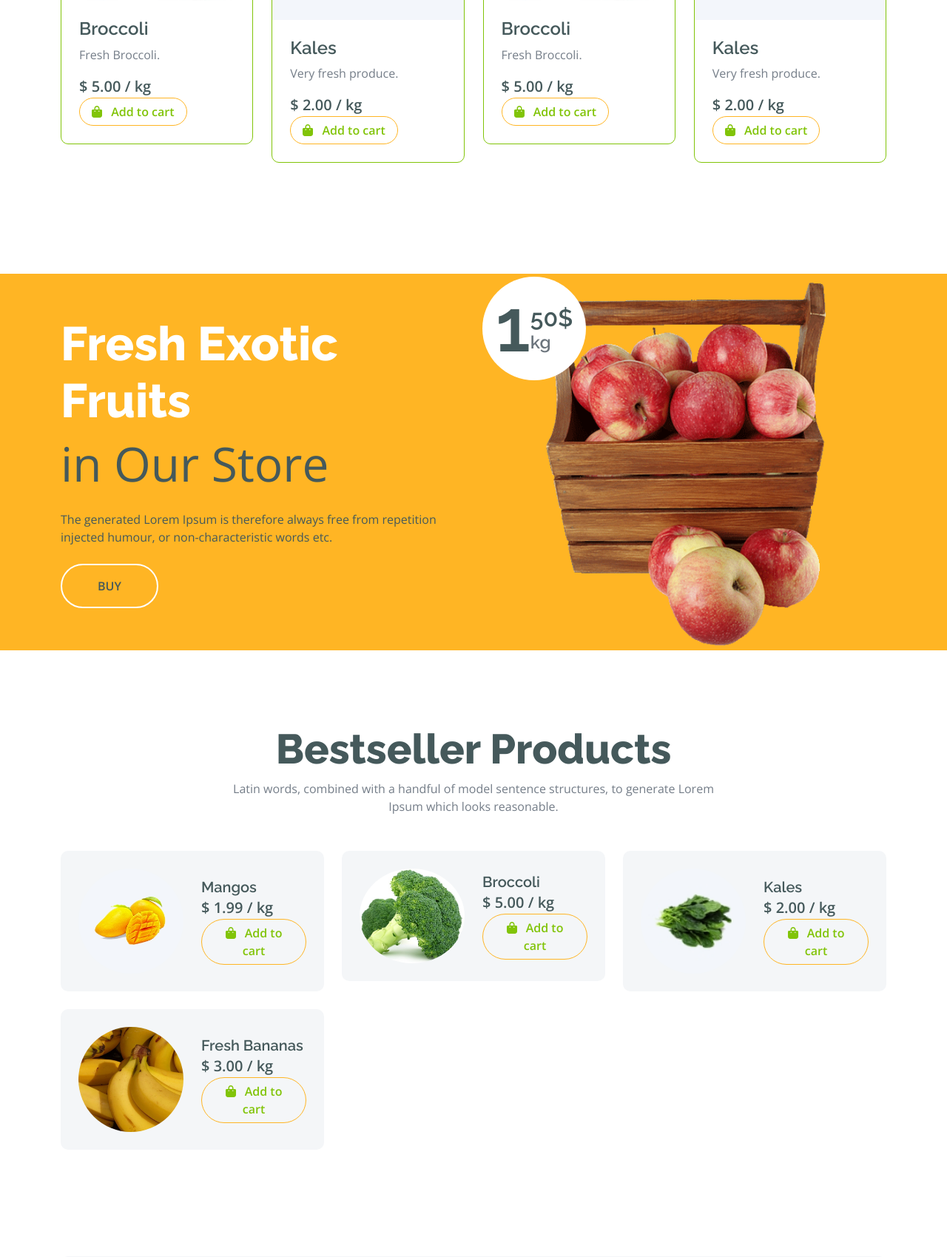
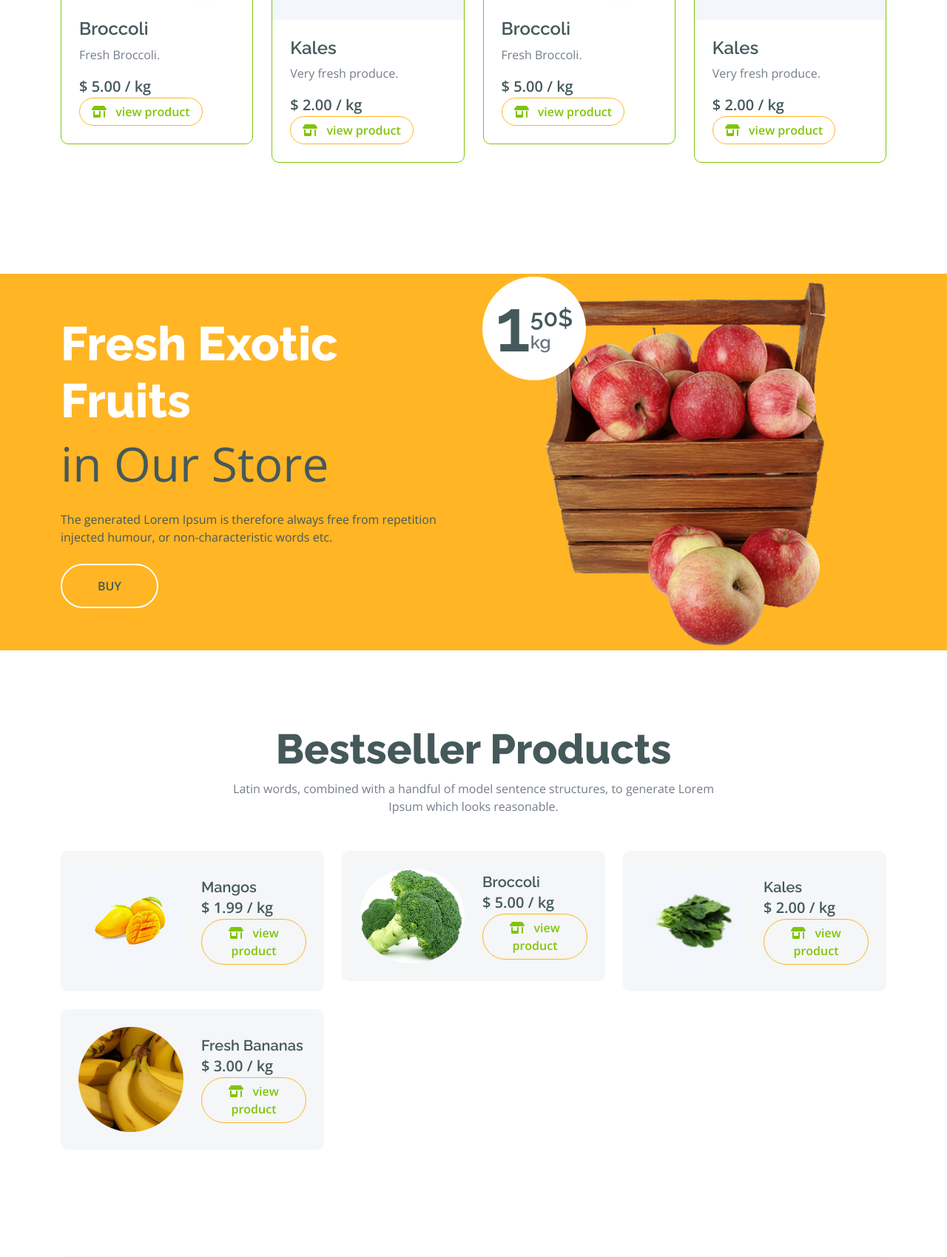
Before and after one commit to alexkasema/Fruity_Veggies, a Django app: page / in a window 1280 px wide. Shown: the part 2492-4191 px from the top of the page at 74% size. Run offline with Django 4.2, Linux system fonts and the light colour scheme; data comes from the database, SQL or seed files in the repository; both versions use the stored data as it was after the commit; parts of the project's set-up code (start-up, migrations or seed data) failed here and were passed over; some libraries are stand-ins or nearby versions.

Commit message:
Resolved price duplication in add to cart

```diff
--- a/templates/core/index.html
+++ b/templates/core/index.html
@@ -89,7 +89,9 @@
                                                 </div>
                                                 <div class="text-white bg-secondary px-3 py-1 rounded position-absolute" style="top: 10px; left: 10px;">{{p.category.title}}</div>
                                                 <div class="p-4 border border-secondary border-top-0 rounded-bottom">
+                                                    <a href="{% url 'core:product' p.pid %}">
                                                         <h4>{{p.title}}</h4>
+                                                    </a>
                                                     <p>{{p.description}}</p>
                                                     <div class="d-flex justify-content-between flex-lg-wrap">
                                                         <input type="hidden" value="1" id="product-quantity" class="product-quantity-{{p.id}}" >
@@ -128,24 +130,35 @@
                                         <div class="col-md-6 col-lg-4 col-xl-3">
                                             <div class="rounded position-relative fruite-item">
                                                 <div class="fruite-img">
+                                                    <a href="{% url 'core:product' v.pid %}">
                                                         <img src="{{v.image.url}}" class="img-fluid w-100 rounded-top" alt="">
+                                                    </a>
+
                                                 </div>
                                                 <div class="text-white bg-secondary px-3 py-1 rounded position-absolute" style="top: 10px; left: 10px;">{{v.category.title}}</div>
                                                 <div class="p-4 border border-secondary border-top-0 rounded-bottom">
+                                                    <a href="{% url 'core:product' v.pid %}">
                                                         <h4>{{v.title}}</h4>
+                                                    </a>
+
+                                                    <p>{{v.description}}</p>
+                                                    <div class="d-flex justify-content-between flex-lg-wrap">
                                                         <input type="hidden" value="1" id="product-quantity" class="product-quantity-{{v.id}}" >
                                                         <input type="hidden" class="product-pid-{{v.id}}" value="{{v.pid}}">
                                                         <input type="hidden" class="product-image-{{v.id}}" value="{{v.image.url}}">
                                                         <input type="hidden" class="product-id-{{v.id}}" value="{{v.id}}">
                                                         <input type="hidden" class="product-title-{{v.id}}" value="{{v.title}}">
-                                                    <p>{{v.description}}</p>
-                                                    <div class="d-flex justify-content-between flex-lg-wrap">
                                                         <p class="text-dark fs-5 fw-bold mb-0">$
-                                                            <span class="current-product-price-{{v.id}}">{{v.price}}</span> / kg</p>
-                                                        <button id="add-to-cart-btn" data-index="{{v.id}}" class=" add-to-cart-btn btn border border-secondary rounded-pill px-3 text-primary">
+                                                            <span>{{v.price}}</span> / kg</p>
+                                                        <div class="d-flex">
+                                                            <button data-product-item="{{v.id}}" class="add-to-wishlist btn btn border border-secondary rounded-pill px-3 text-primary">
+                                                                <i class="fa fa-heart me-2 text-primary"></i>
+                                                            </button>
+                                                            <button id="add-to-cart-btn" data-index="{{v.id}}" class="add-to-cart-btn btn border border-secondary rounded-pill px-3 text-primary">
                                                                 <i class="fa fa-shopping-bag me-2 text-primary"></i>
                                                                 Add to cart
                                                             </button>
+                                                        </div>
                                                     </div>
                                                 </div>
                                             </div>
@@ -163,24 +176,35 @@
                                         <div class="col-md-6 col-lg-4 col-xl-3">
                                             <div class="rounded position-relative fruite-item">
                                                 <div class="fruite-img">
+                                                    <a href="{% url 'core:product' f.pid %}">
                                                         <img src="{{f.image.url}}" class="img-fluid w-100 rounded-top" alt="">
+                                                    </a>
+
                                                 </div>
                                                 <div class="text-white bg-secondary px-3 py-1 rounded position-absolute" style="top: 10px; left: 10px;">{{f.category.title}}</div>
                                                 <div class="p-4 border border-secondary border-top-0 rounded-bottom">
+                                                    <a href="{% url 'core:product' f.pid %}">
                                                         <h4>{{f.title}}</h4>
+                                                    </a>
+
+                                                    <p>{{f.description}}</p>
+                                                    <div class="d-flex justify-content-between flex-lg-wrap">
+                                                        <p class="text-dark fs-5 fw-bold mb-0">$
+                                                            <span>{{f.price}}</span> / kg</p>
                                                         <input type="hidden" value="1" id="product-quantity" class="product-quantity-{{f.id}}" >
                                                         <input type="hidden" class="product-pid-{{f.id}}" value="{{f.pid}}">
                                                         <input type="hidden" class="product-image-{{f.id}}" value="{{f.image.url}}">
                                                         <input type="hidden" class="product-id-{{f.id}}" value="{{f.id}}">
                                                         <input type="hidden" class="product-title-{{f.id}}" value="{{f.title}}">
-                                                    <p>{{f.description}}</p>
-                                                    <div class="d-flex justify-content-between flex-lg-wrap">
-                                                        <p class="text-dark fs-5 fw-bold mb-0">$
-                                                            <span class="current-product-price-{{f.id}}">{{f.price}}</span> / kg</p>
-                                                        <button id="add-to-cart-btn" data-index="{{f.id}}" class=" add-to-cart-btn btn border border-secondary rounded-pill px-3 text-primary">
+                                                        <div class="d-flex">
+                                                            <button data-product-item="{{f.id}}" class="add-to-wishlist btn btn border border-secondary rounded-pill px-3 text-primary">
+                                                                <i class="fa fa-heart me-2 text-primary"></i>
+                                                            </button>
+                                                            <button id="add-to-cart-btn" data-index="{{f.id}}" class="add-to-cart-btn btn border border-secondary rounded-pill px-3 text-primary">
                                                                 <i class="fa fa-shopping-bag me-2 text-primary"></i>
                                                                 Add to cart
                                                             </button>
+                                                        </div>
                                                     </div>
                                                 </div>
                                             </div>
@@ -254,27 +278,24 @@
                     {% for v in vegetables %}
                     <div class="border border-primary rounded position-relative vesitable-item">
                         <div class="vesitable-img">
-                            <a href="">
+                            <a href="{% url 'core:product' v.pid %}">
                                 <img src="{{v.image.url}}" class="img-fluid w-100 rounded-top" alt="">
                             </a>
 
                         </div>
                         <div class="text-white bg-primary px-3 py-1 rounded position-absolute" style="top: 10px; right: 10px;">Vegetable</div>
                         <div class="p-4 rounded-bottom">
+                            <a href="{% url 'core:product' v.pid %}">
                                 <h4>{{v.title}}</h4>
-                            <input type="hidden" value="1" id="product-quantity" class="product-quantity-{{v.id}}" >
-                            <input type="hidden" class="product-pid-{{v.id}}" value="{{v.pid}}">
-                            <input type="hidden" class="product-image-{{v.id}}" value="{{v.image.url}}">
-                            <input type="hidden" class="product-id-{{v.id}}" value="{{v.id}}">
-                            <input type="hidden" class="product-title-{{v.id}}" value="{{v.title}}">
+                            </a>
                             <p>{{v.description}}</p>
                             <div class="d-flex justify-content-between flex-lg-wrap">
                                 <p class="text-dark fs-5 fw-bold mb-0">$
-                                    <span class="current-product-price-{{v.id}}">{{v.price}}</span> / kg</p>
-                                <button id="add-to-cart-btn" data-index="{{v.id}}" class=" add-to-cart-btn btn border border-secondary rounded-pill px-3 text-primary">
-                                    <i class="fa fa-shopping-bag me-2 text-primary"></i>
-                                    Add to cart
-                                </button>
+                                    <span>{{v.price}}</span> / kg</p>
+                                <a href="{% url 'core:product' v.pid %}" class="btn border border-secondary rounded-pill px-3 text-primary">
+                                    <i class="fa fa-shop me-2 text-primary"></i>
+                                    view product
+                                </a>
                             </div>
                         </div>
                     </div>
@@ -327,10 +348,12 @@
                         <div class="p-4 rounded bg-light">
                             <div class="row align-items-center">
                                 <div class="col-6">
+                                    <a href="{% url 'core:product' p.pid %}">
                                         <img src="{{p.image.url}}" class="img-fluid rounded-circle w-100" alt="">
+                                    </a>
                                 </div>
                                 <div class="col-6">
-                                    <a href="#" class="h5">{{p.title}}</a>
+                                    <a href="{% url 'core:product' p.pid %}" class="h5">{{p.title}}</a>
                                     <!-- <div class="d-flex my-3">
                                         <i class="fas fa-star text-primary"></i>
                                         <i class="fas fa-star text-primary"></i>
@@ -338,17 +361,13 @@
                                         <i class="fas fa-star text-primary"></i>
                                         <i class="fas fa-star"></i>
                                     </div> -->
-                                    <input type="hidden" value="1" id="product-quantity" class="product-quantity-{{p.id}}" >
-                                    <input type="hidden" class="product-pid-{{p.id}}" value="{{p.pid}}">
-                                    <input type="hidden" class="product-image-{{p.id}}" value="{{p.image.url}}">
-                                    <input type="hidden" class="product-id-{{p.id}}" value="{{p.id}}">
-                                    <input type="hidden" class="product-title-{{p.id}}" value="{{p.title}}">
+
                                     <p class="text-dark fs-5 fw-bold mb-0">$
-                                        <span class="current-product-price-{{p.id}}">{{p.price}}</span> / kg</p>
-                                    <button id="add-to-cart-btn" data-index="{{p.id}}" class=" add-to-cart-btn btn border border-secondary rounded-pill px-3 text-primary">
-                                        <i class="fa fa-shopping-bag me-2 text-primary"></i>
-                                        Add to cart
-                                    </button>
+                                        <span>{{p.price}}</span> / kg</p>
+                                    <a href="{% url 'core:product' p.pid %}" class=" btn border border-secondary rounded-pill px-3 text-primary">
+                                        <i class="fa fa-shop me-2 text-primary"></i>
+                                        view product
+                                    </a>
                                 </div>
                             </div>
                         </div>
@@ -464,7 +483,7 @@
                         <div class="position-relative">
                             <i class="fa fa-quote-right fa-2x text-secondary position-absolute" style="bottom: 30px; right: 0;"></i>
                             <div class="mb-4 pb-4 border-bottom border-secondary">
-                                <p class="mb-0">Lorem Ipsum is simply dummy text of the printing Ipsum has been the industry's standard dummy text ever since the 1500s,
+                                <p class="mb-0">The mangoes were very juicy and sweet.
                                 </p>
                             </div>
                             <div class="d-flex align-items-center flex-nowrap">
@@ -473,7 +492,7 @@
                                 </div>
                                 <div class="ms-4 d-block">
                                     <h4 class="text-dark">Client Name</h4>
-                                    <p class="m-0 pb-3">Profession</p>
+                                    <!-- <p class="m-0 pb-3">Profession</p> -->
                                     <div class="d-flex pe-5">
                                         <i class="fas fa-star text-primary"></i>
                                         <i class="fas fa-star text-primary"></i>
```
Also changed, not shown: templates/core/product_details.html (+15 -3 lines), db.sqlite3. Lines whose indentation alone changed are shown as unchanged.
